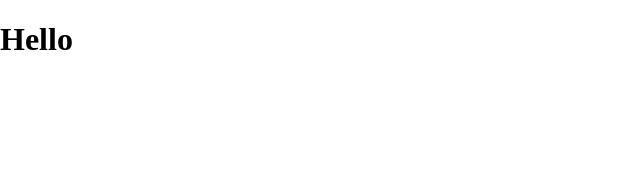
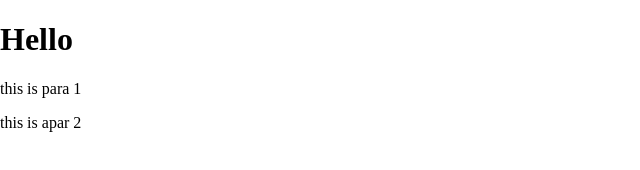
Before and after one commit to PRAJWALV6/demo, a plain HTML site: page index.html in a window 1280 px wide. Shown: the whole page, without its empty margins (0-640 px from the left). Drawn offline with Linux system fonts and the light colour scheme.

Commit message:
demo test

```diff
--- a/index.html
+++ b/index.html
@@ -9,5 +9,7 @@
 <body>
 
     <h1>Hello</h1>
+    <p>this is para 1</p>
+    <p>this is apar 2</p>
 </body>
 </html>
```
